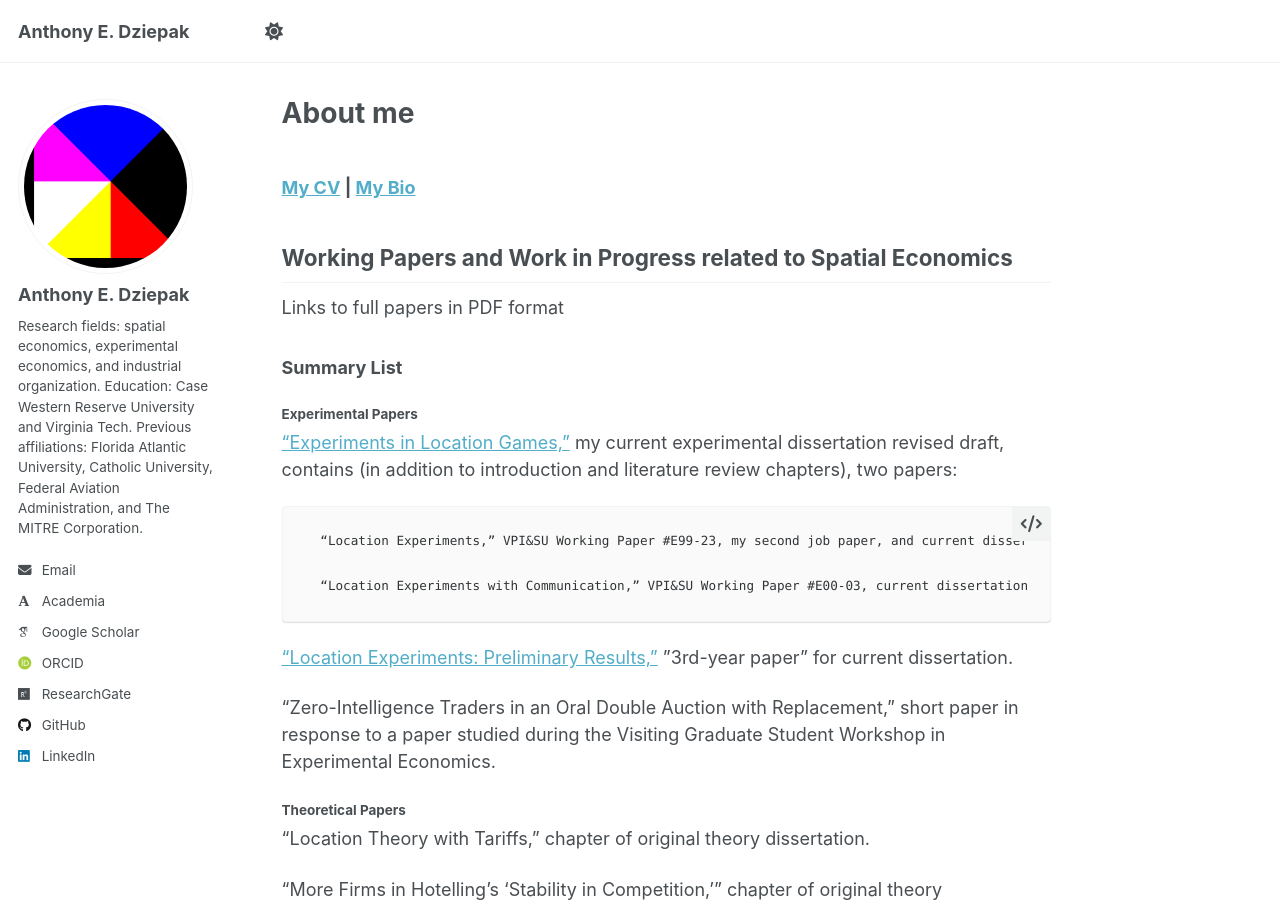
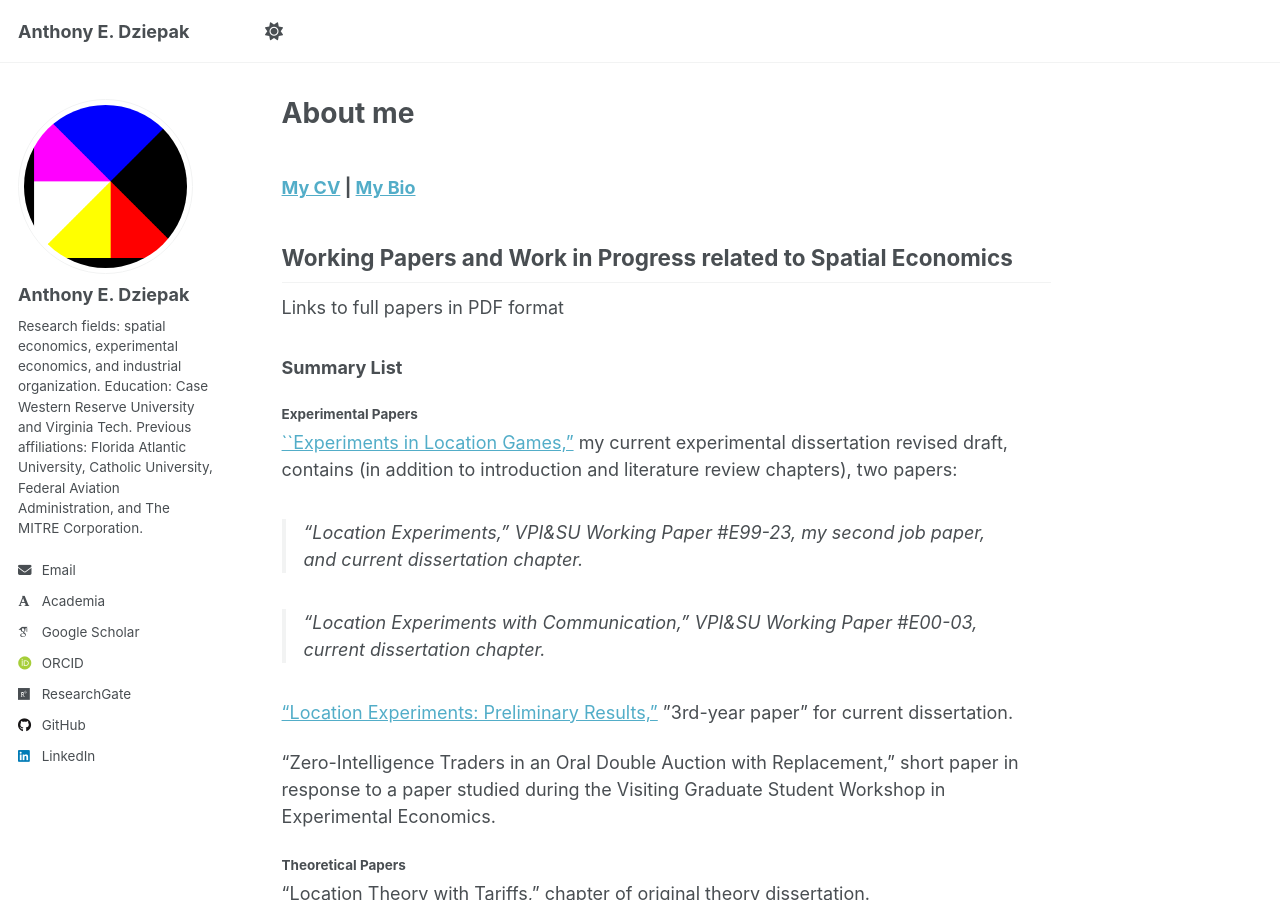
Before and after one commit to AEDziepak/AEDziepak.github.io, a Jekyll site: the page built from _pages/about.md, in a window 1280 px wide and 900 px high. Built offline with Jekyll 4.4.1, drawn with Linux system fonts in a browser that asks for light colours; some web fonts are replaced; a script that is not in the unit is left out.

```diff
--- a/_pages/about.md
+++ b/_pages/about.md
@@ -16,11 +16,11 @@ Links to full papers in PDF format
 
 #### Experimental Papers
 
-<a href="https:\\aedziepak.github.io\files\Dziepak_AE_D_2025.pdf" target="_blank">"Experiments in Location Games,"</a> my current experimental dissertation revised draft, contains (in addition to introduction and literature review chapters), two papers:
+<a href="https:\\aedziepak.github.io\files\Dziepak_AE_D_2025.pdf" target="_blank">``Experiments in Location Games,"</a> my current experimental dissertation revised draft, contains (in addition to introduction and literature review chapters), two papers:
 
-      “Location Experiments,” VPI&SU Working Paper #E99-23, my second job paper, and current dissertation chapter.
+> “Location Experiments,” VPI&SU Working Paper #E99-23, my second job paper, and current dissertation chapter.
 
-      “Location Experiments with Communication,” VPI&SU Working Paper #E00-03, current dissertation chapter.
+> “Location Experiments with Communication,” VPI&SU Working Paper #E00-03, current dissertation chapter.
 
 <a href="https:\\aedziepak.github.io\files\Experimental preliminary.pdf" target="_blank">"Location Experiments: Preliminary Results,"</a> ”3rd-year paper” for current dissertation.
 
```
